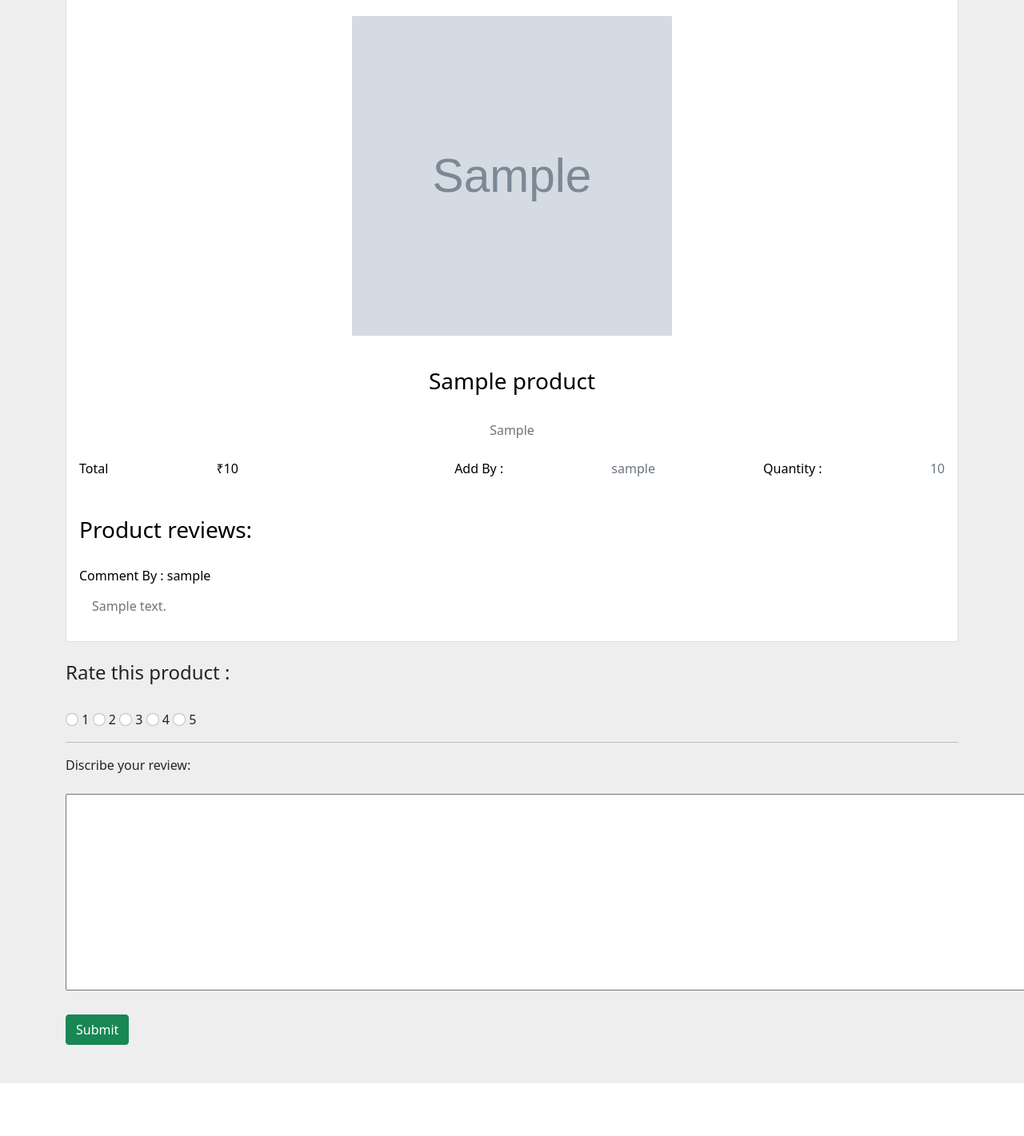
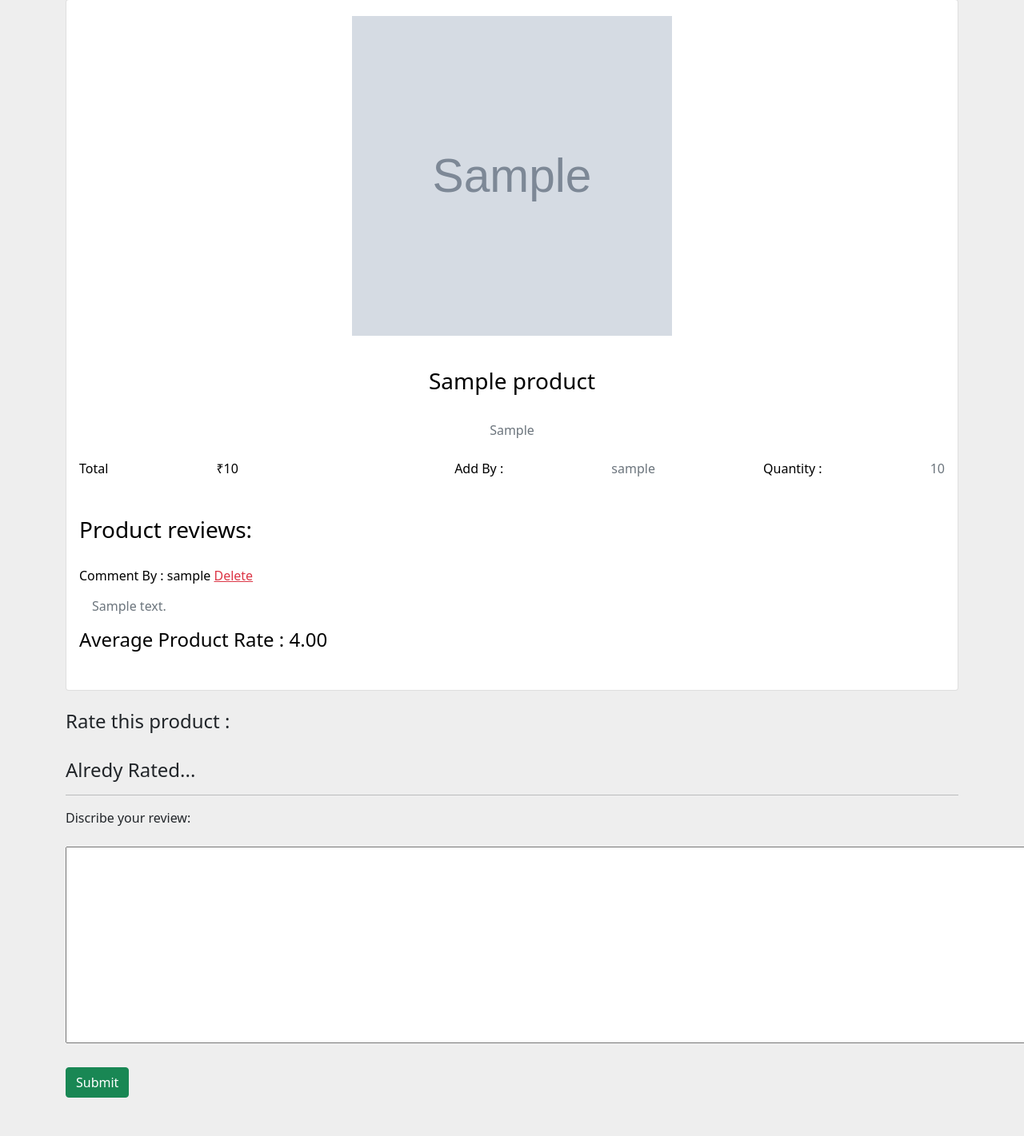
Before and after one commit to ManthanCitrusbug/Product_category_module, a Django app: page /details/1 in a window 1280 px wide; the page is wider, and only the part inside the window is pictured. Shown: the part 121-1542 px from the top of that part at 80% size. Before the commit the page ends 1476 px from the top of that part, so only its background shows below. Run offline with Django 4.2, Linux system fonts and the light colour scheme; a user stored in the database is signed in; tables that the repository leaves empty hold one stand-in row (values such as "Sample post"); grey boxes marked "Sample" are stand-in pictures; parts of the project's set-up code (start-up, migrations or seed data) failed here and were passed over; some libraries are stand-ins or nearby versions.

Commit message:
Rating System

```diff
--- a/product_category/product_category/urls.py
+++ b/product_category/product_category/urls.py
@@ -49,5 +49,6 @@ urlpatterns = [
     path('plus-quantity', views.PlusCartView.as_view(), name='plus-quantity'),
     path('minus-quantity', views.MinusCartView.as_view(), name='minus-quantity'),
     path('buy-product/<int:id>', views.BuyProductView.as_view(), name='buy-product'),
+    path('delete-comment/<int:pk>', views.DeleteCommentView.as_view(), name='delete-comment'),
 
 ] + static(settings.MEDIA_URL , document_root = settings.MEDIA_ROOT)
--- a/product_category/products/models.py
+++ b/product_category/products/models.py
@@ -105,7 +105,4 @@ class Comments(models.Model):
     user                           = models.ForeignKey(UserModel, on_delete=models.CASCADE,)
     products                       = models.ForeignKey(Product, on_delete=models.CASCADE)
     comments                       = models.TextField(blank=True, null=True)
-    rate                           = models.DecimalField(max_digits=2, decimal_places=1, default=1)
-
-    class Meta:
-        unique_together = (("user", "products"))
+    rate                           = models.DecimalField(max_digits=2, decimal_places=1, blank=True, null=True)
--- a/product_category/products/views.py
+++ b/product_category/products/views.py
@@ -1,13 +1,11 @@
 from asyncio.windows_events import NULL
-from importlib.resources import contents
-from itertools import product
-from multiprocessing import context
-from unittest import result
-from urllib import request
+from inspect import _empty
+from pickle import NONE
+from queue import Empty
 from django.shortcuts import redirect, render
 from django.urls import reverse_lazy
 from django.db.models import Q
-from django.db.models import Sum
+from django.db.models import Sum, Avg
 from django.views import View
 from django.http import JsonResponse
 from django.db.models.functions import Concat
@@ -22,7 +20,7 @@ from .forms import (SallerRegisterForm,
                     CustomerRegisterForm,
                     AddProductForm,
                     EditProductForm)
-from django.views.generic import CreateView, TemplateView, ListView, UpdateView, DetailView, View
+from django.views.generic import CreateView, TemplateView, ListView, UpdateView, DetailView, View, DeleteView
 from django.contrib.auth import authenticate, login, logout
 
 
@@ -229,6 +227,7 @@ class CustomerHomePageView(ListView):
         context['cart'] = Cart.objects.filter(user=self.request.user).values_list("products__id", flat=True)
         context['wishlist'] = WishList.objects.filter(user=self.request.user).values_list("products__id", flat=True)
         context['ordered'] = OrderedProducts.objects.filter(user=self.request.user).values_list('products__id', flat=True)
+        context['prod_qun'] = Product.objects.filter(quantity=0).values_list('id', flat=True)
         return context
 
 
@@ -258,7 +257,7 @@ class SearchView(View):
 
 
 class WishListView(ListView):
-    model = Product
+    model = WishList
     template_name = 'customer/wish_list.html'
     context_object_name = 'wish_list'
     ordering = ['id']
@@ -268,6 +267,8 @@ class WishListView(ListView):
         context = super().get_context_data(**kwargs)
         context['category'] = Category.objects.all()
         context['wish_list'] = WishList.objects.filter(user=self.request.user)
+        context['cart'] = Cart.objects.filter(user=self.request.user).values_list("products__id", flat=True)
+        context['prod_qun'] = WishList.objects.filter(products__quantity=0).values_list('id', flat=True)
         return context
 
 
@@ -295,22 +296,26 @@ class ProductDetailsView(DetailView):
         pk = self.kwargs.get('pk')
         context = super().get_context_data(**kwargs)
         context['ordered'] = OrderedProducts.objects.filter(user=self.request.user).values_list('products__id', flat=True)
-        context['comments'] = Comments.objects.filter(products__id=pk)
+        context['comments'] = Comments.objects.filter(Q(products__id=pk) & ~Q(comments=""))
+        context['avg_rate'] = Comments.objects.filter(products__id=pk).aggregate(avg_rate=Avg('rate'))
+        context['rating'] = Comments.objects.filter(products__id=pk).exclude(rate=None).values_list('user__id', flat=True)
+
         return context
 
     def post(self, request, pk):
         com = self.request.POST['comments']
-        rate = self.request.POST['rate']
-        print(rate)
+        rate = self.request.POST.get('rate',None)
         prod = Product.objects.get(id=pk)
-        Comments(user=self.request.user, products=prod, comments=com).save()
+        if rate!=None or com!="":
+            Comments(user=self.request.user, products=prod, comments=com, rate=rate).save()
         return redirect('customer-homepage')
 
 
 class AddtoWishListView(View):
     def post(self, request, id):
         product = Product.objects.get(id=id)
-        WishList(user=request.user,products=product).save()
+        if not WishList.objects.filter(user=request.user,products=product).exists():
+            WishList(user=request.user,products=product).save()
         return redirect('wish-list')
 
 
@@ -323,7 +328,8 @@ class RemovefromWishListView(View):
 class AddtoCartView(View):
     def post(self, request, id):
         product = Product.objects.get(id=id)
-        Cart(user=request.user, products=product).save()
+        if not Cart.objects.filter(user=request.user,products=product).exists():
+            Cart(user=request.user, products=product).save()
         WishList.objects.filter(products__id=id, user=request.user).delete()
         return redirect('cart')
 
@@ -362,22 +368,16 @@ class CategoryView(View):
 class PlusCartView(View):
     def get(self, request):
         prod_id = request.GET.get('id')
-        print('id',prod_id)
         prod_qun = request.GET.get('quantity')
-        print('qun',prod_qun)
-        cart_qun = Cart.objects.filter(id=prod_id).update(quantity=prod_qun)
-        print(cart_qun)
+        Cart.objects.filter(id=prod_id).update(quantity=prod_qun)
         return redirect('customer-homepage')
 
 
 class MinusCartView(View):
     def get(self, request):
         prod_id = request.GET.get('id')
-        print('id',prod_id)
         prod_qun = request.GET.get('quantity')
-        print('qun',prod_qun)
-        cart_qun = Cart.objects.filter(id=prod_id).update(quantity=prod_qun)
-        print(cart_qun)
+        Cart.objects.filter(id=prod_id).update(quantity=prod_qun)
         return redirect('customer-homepage')
 
 
@@ -391,3 +391,9 @@ class BuyProductView(View):
         OrderedProducts(products=prod, user=request.user, quantity=cart.quantity).save()
         Cart.objects.filter(products__id=id).delete()
         return redirect('customer-homepage')
+
+
+class DeleteCommentView(View):
+    def get(self, request, pk):
+        Comments.objects.filter(id=pk).update(comments="")
+        return redirect('customer-homepage')
--- a/product_category/templates/customer/add_to_cart.html
+++ b/product_category/templates/customer/add_to_cart.html
@@ -60,7 +60,7 @@
     <svg xmlns="http://www.w3.org/2000/svg" width="16" height="16" fill="currentColor" class="bi bi-dash" viewBox="0 0 16 16">
       <path d="M4 8a.5.5 0 0 1 .5-.5h7a.5.5 0 0 1 0 1h-7A.5.5 0 0 1 4 8z"/>
     </svg></a>
-     <span class="quantity" value="{{cart_product.products.quantity}}">1</span>
+     <span class="quantity" value="{{cart_product.products.quantity}}">{{cart_product.quantity}}</span>
      <a href="" class="text-dark plus" pid="{{cart_product.id}}" val="{{cart_product.products.quantity}}">
     <svg xmlns="http://www.w3.org/2000/svg" width="16" height="16" fill="currentColor" class="bi bi-plus" viewBox="0 0 16 16">
       <path d="M8 4a.5.5 0 0 1 .5.5v3h3a.5.5 0 0 1 0 1h-3v3a.5.5 0 0 1-1 0v-3h-3a.5.5 0 0 1 0-1h3v-3A.5.5 0 0 1 8 4z"/>
--- a/product_category/templates/customer/details.html
+++ b/product_category/templates/customer/details.html
@@ -53,16 +53,23 @@
               </div><br>
               <h3 class="card-title">Product reviews:</h3><br>
               {% for comment in comments %}
+                {% if comment.user == request.user %}
+                <h6>Comment By : {{comment.user}} <a href="{% url 'delete-comment' comment.id %}" class="text-danger">Delete</a></h6>
+                {% else %}
                 <h6>Comment By : {{comment.user}}</h6>
+                {% endif %}
                 <p class="text-muted m-3">{{comment.comments}}</p>
               {% endfor %}
+              <h4>Average Product Rate : {{avg_rate.avg_rate|floatformat:2}}</h4><br>
             </div>
           </div>
         </div><br>
+
         {% if product.id in ordered %}
         <h4>Rate this product :</h4><br>
           <form action="" method="POST">
             {% csrf_token %}
+            {% if user.id not in rating %}
             <input class="form-check-input" type="radio" name="rate" id="flexRadioDefault1" value="1">
             <label class="form-check-label">1</label>
             <input class="form-check-input" type="radio" name="rate" id="flexRadioDefault2" value="2">
@@ -73,9 +80,12 @@
             <label class="form-check-label">4</label>
             <input class="form-check-input" type="radio" name="rate" id="flexRadioDefault2" value="5">
             <label class="form-check-label">5</label><br>
+            {% else %}
+            <h4>Alredy Rated...</h4>
+            {% endif %}
             <hr>
             <label for="">Discribe your review:</label><br><br>
-          <textarea name="comments" id="" cols="174" rows="10"></textarea><br><br>
+            <textarea name="comments" id="" cols="173" rows="10"></textarea><br><br>
             <input type="submit" class="btn btn-success" value="Submit">
           </form>
         {% endif %}
```
Also changed, not shown: product_category/templates/customer/cutomer_homepage.html (+5 -2 lines), product_category/templates/customer/wish_list.html (+6 -1 lines), product_category/products/migrations/0012_alter_comments_rate.py (added), product_category/products/migrations/0013_alter_comments_rate.py (added), product_category/products/migrations/0014_alter_comments_rate.py (added). Lines whose indentation alone changed are shown as unchanged.
